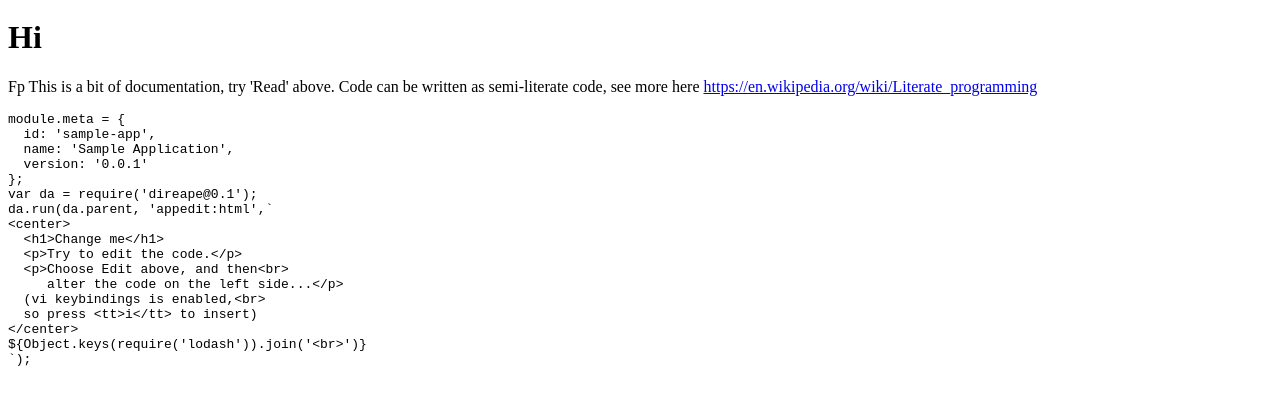
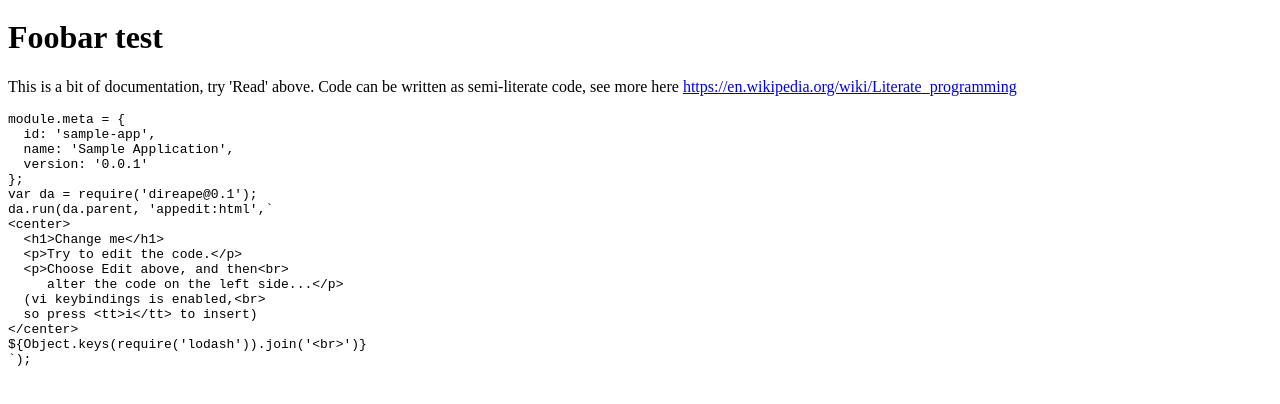
Before and after one commit to KodeKunstner/tutorial, a plain HTML site: page index.html in a window 1280 px wide. Shown: the part 322-726 px from the top of the page. Drawn offline with Linux system fonts and the light colour scheme; a script that the page names is missing.

Commit message:
Commit index.html via https://appedit.solsort.com/?Edit/js/gh/KodeKunstner/tutorial.

```diff
--- a/index.html
+++ b/index.html
@@ -15,9 +15,8 @@
     <p><img src=https://raw.githubusercontent.com/KodeKunstner/sample-app/master/icon.png width=96 height=96 align=right></p>
 <p><a href="https://github.com/KodeKunstner/sample-app"><img src="https://img.shields.io/badge/github-KodeKunstner/sample-app-blue.svg" alt="github" /></a>
 <a href="https://codeclimate.com/github/KodeKunstner/sample-app"><img src="https://img.shields.io/codeclimate/github/KodeKunstner/sample-app.svg" alt="codeclimate" /></a></p>
-<h1 id="hi">Hi</h1>
-<p>Fp
-This is a bit of documentation, try 'Read' above. Code can be written as semi-literate code, see more here <a href="https://en.wikipedia.org/wiki/Literate_programming">https://en.wikipedia.org/wiki/Literate_programming</a></p>
+<h1 id="foobartest">Foobar test</h1>
+<p>This is a bit of documentation, try 'Read' above. Code can be written as semi-literate code, see more here <a href="https://en.wikipedia.org/wiki/Literate_programming">https://en.wikipedia.org/wiki/Literate_programming</a></p>
 <pre><code>module.meta = {
   id: 'sample-app',
   name: 'Sample Application',
```
